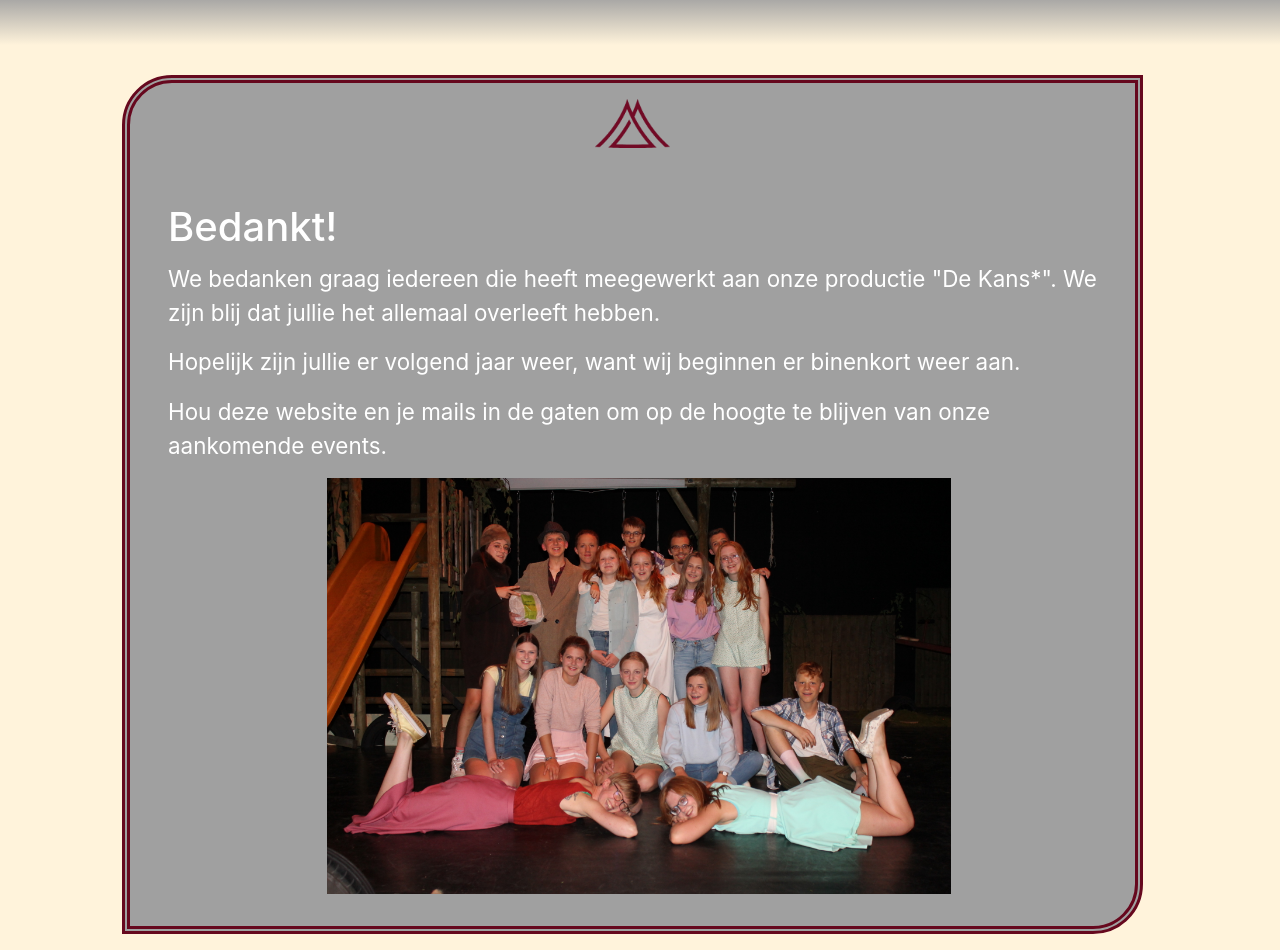
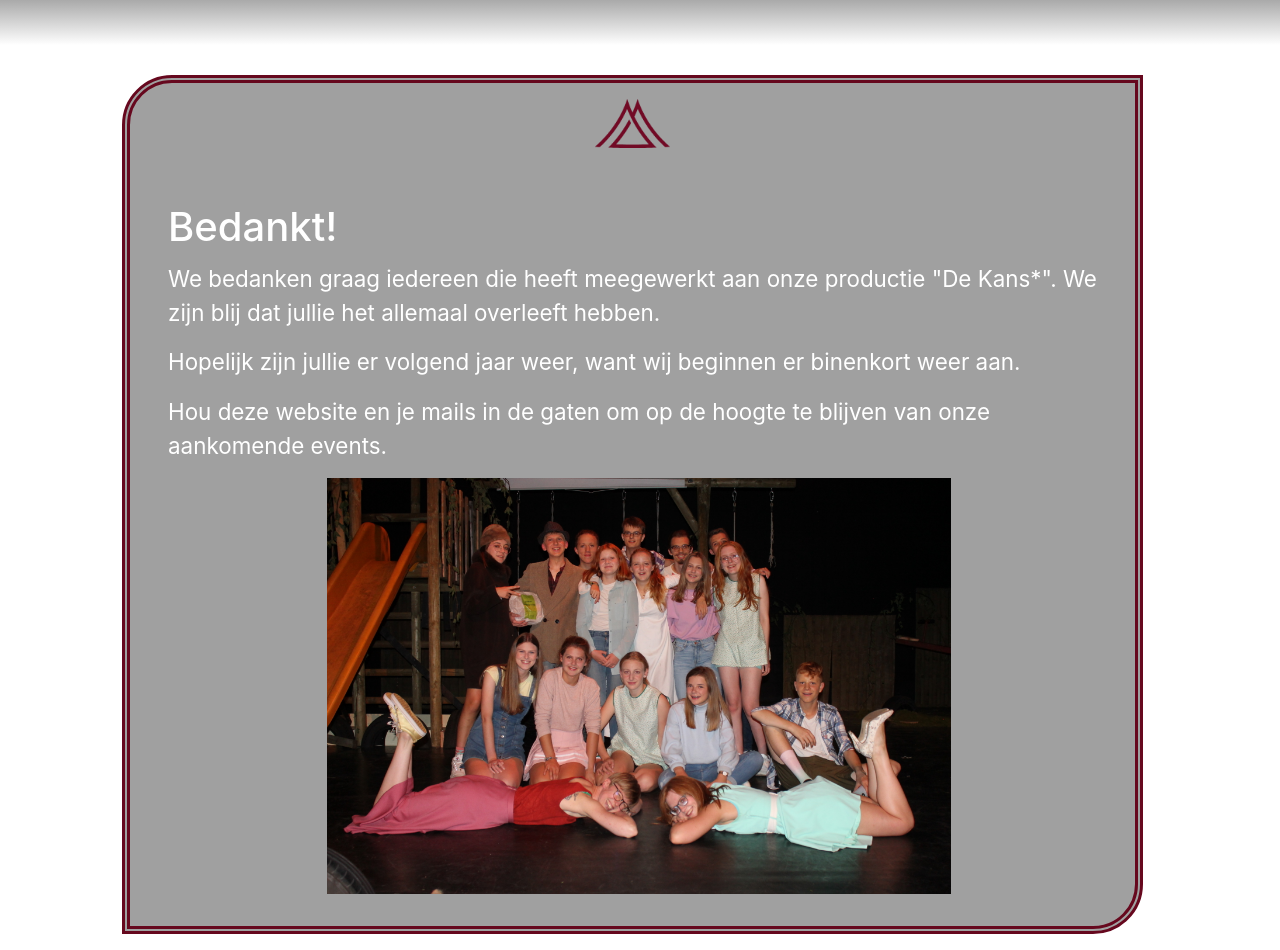
Before and after one commit to theaterOana/Website, a PHP site: page /index.php in a window 1280 px wide. Shown: the part 95-1045 px from the top of the page. Run offline with PHP 8.4, Linux system fonts and the light colour scheme.

Commit message:
background change

```diff
--- a/assets/css/screen.css
+++ b/assets/css/screen.css
@@ -4,7 +4,7 @@ div input, form label {
 
 :root {
     --main: #a0a0a0;
-    --sub: #fff3db;
+    --sub: #fff;
     --bordeaux: #66081e;
 }
 
```
